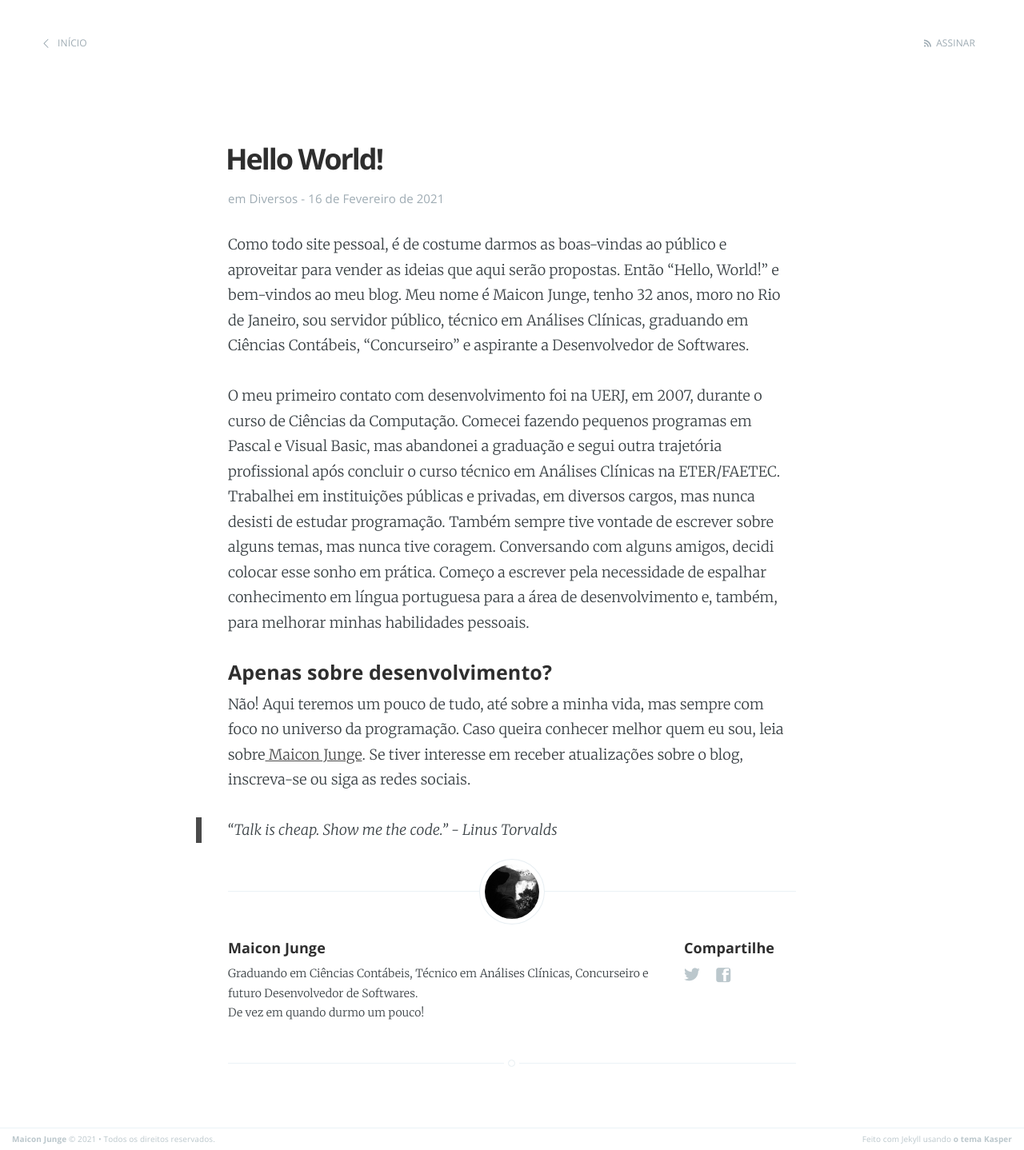
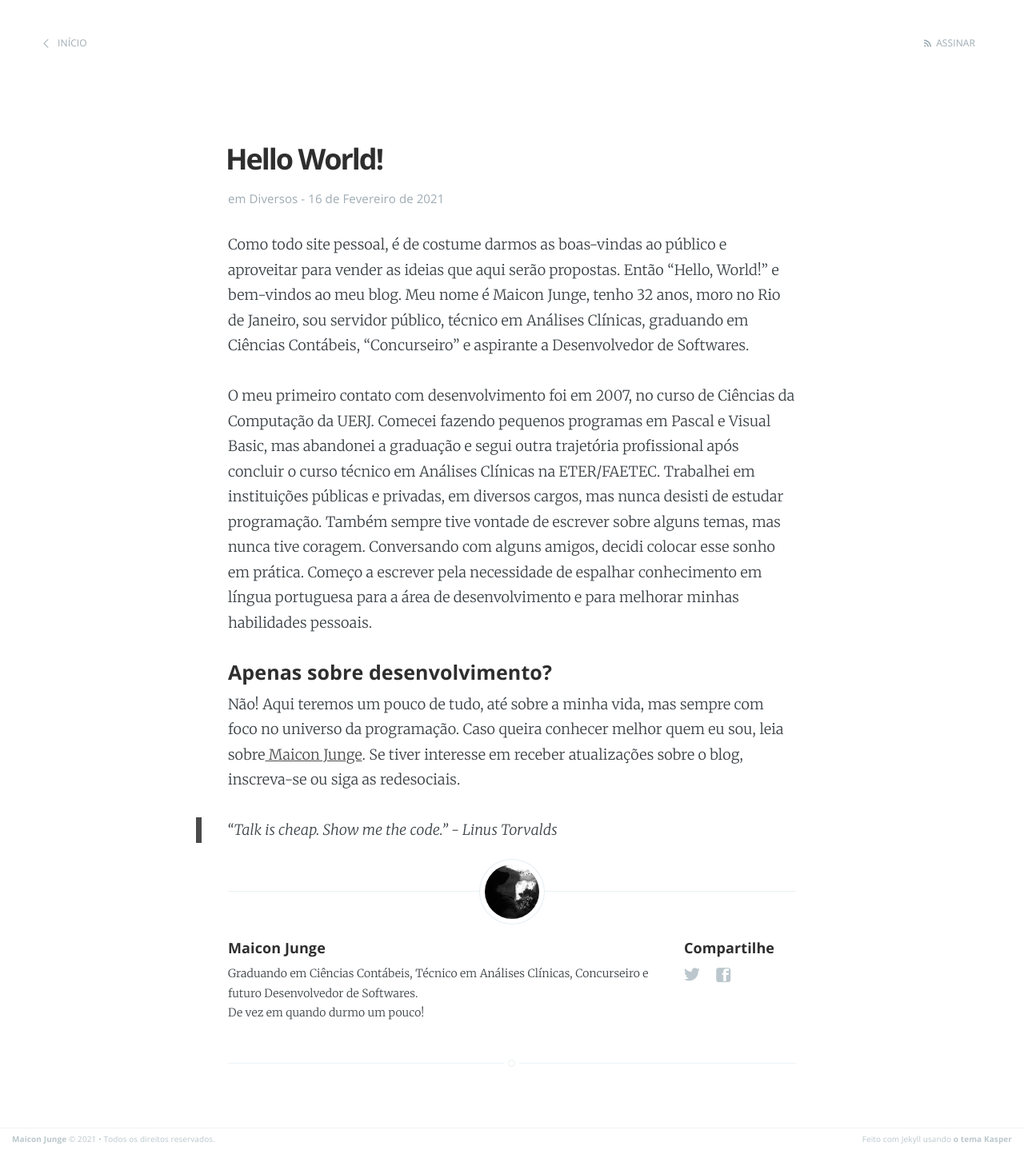
Before and after one commit to MaiconJunge/maiconjunge.github.io, a Jekyll site: the page built from _posts/2021-02-16-hello-world.markdown, in a window 1280 px wide. Shown: the whole page at 80% size. Built offline with Jekyll 4.4.1, drawn with Linux system fonts in a browser that asks for light colours.

Commit message:
Update 2021-02-16-hello-world.markdown

```diff
--- a/_posts/2021-02-16-hello-world.markdown
+++ b/_posts/2021-02-16-hello-world.markdown
@@ -8,11 +8,11 @@
 <br>
 Como todo site pessoal, é de costume darmos as boas-vindas ao público e aproveitar para vender as ideias que aqui serão propostas. Então “Hello, World!” e bem-vindos ao meu blog. Meu nome é Maicon Junge, tenho 32 anos, moro no Rio de Janeiro, sou servidor público, técnico em Análises Clínicas, graduando em Ciências Contábeis, "Concurseiro" e aspirante a Desenvolvedor de Softwares.
 
-O meu primeiro contato com desenvolvimento foi na UERJ, em 2007, durante o curso de Ciências da Computação. Comecei fazendo pequenos programas em Pascal e Visual Basic, mas abandonei a graduação e segui outra trajetória profissional após concluir o curso técnico em Análises Clínicas na ETER/FAETEC. Trabalhei em instituições públicas e privadas, em diversos cargos, mas nunca desisti de estudar programação. Também sempre tive vontade de escrever sobre alguns temas, mas nunca tive coragem. Conversando com alguns amigos, decidi colocar esse sonho em prática. Começo a escrever pela necessidade de espalhar conhecimento em língua portuguesa para a área de desenvolvimento e, também, para melhorar minhas habilidades pessoais.
+O meu primeiro contato com desenvolvimento foi em 2007, no curso de Ciências da Computação da UERJ. Comecei fazendo pequenos programas em Pascal e Visual Basic, mas abandonei a graduação e segui outra trajetória profissional após concluir o curso técnico em Análises Clínicas na ETER/FAETEC. Trabalhei em instituições públicas e privadas, em diversos cargos, mas nunca desisti de estudar programação. Também sempre tive vontade de escrever sobre alguns temas, mas nunca tive coragem. Conversando com alguns amigos, decidi colocar esse sonho em prática. Começo a escrever pela necessidade de espalhar conhecimento em língua portuguesa para a área de desenvolvimento e para melhorar minhas habilidades pessoais.
 
 <h4>Apenas sobre desenvolvimento?</h4>
 
-Não! Aqui teremos um pouco de tudo, até sobre a minha vida, mas sempre com foco no universo da programação. Caso queira conhecer melhor quem eu sou, leia sobre<a href="/sobre"> Maicon Junge</a>. Se tiver interesse em receber atualizações sobre o blog, inscreva-se ou siga as redes sociais.
+Não! Aqui teremos um pouco de tudo, até sobre a minha vida, mas sempre com foco no universo da programação. Caso queira conhecer melhor quem eu sou, leia sobre<a href="/sobre"> Maicon Junge</a>. Se tiver interesse em receber atualizações sobre o blog, inscreva-se ou siga as redesociais.
 
 > "Talk is cheap. Show me the code." - Linus Torvalds
 
```
